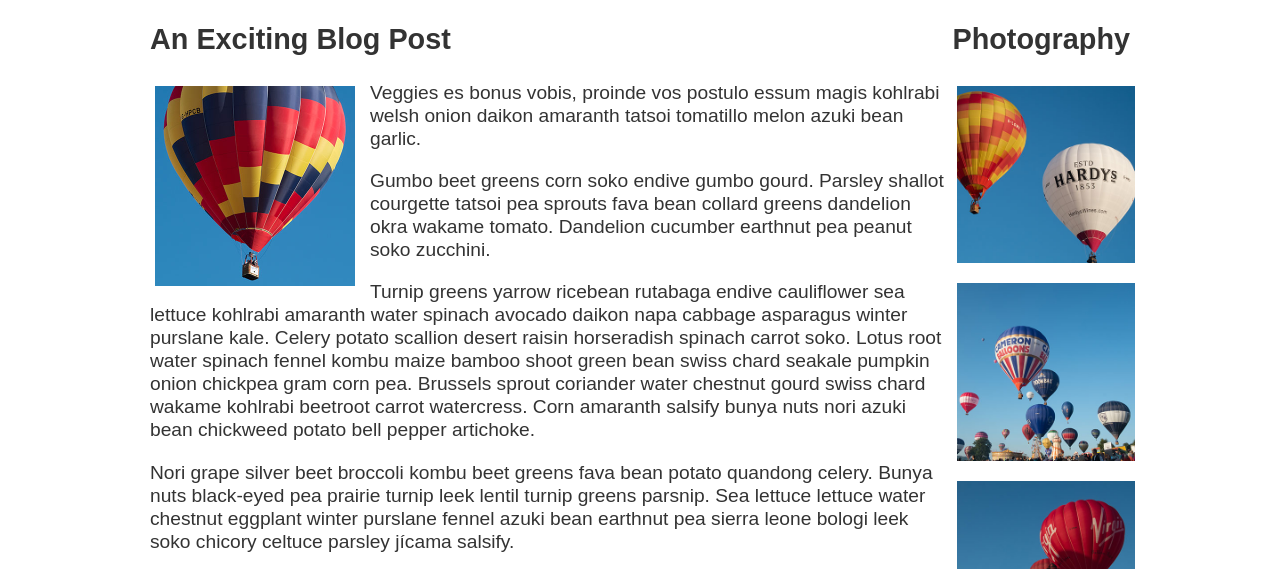
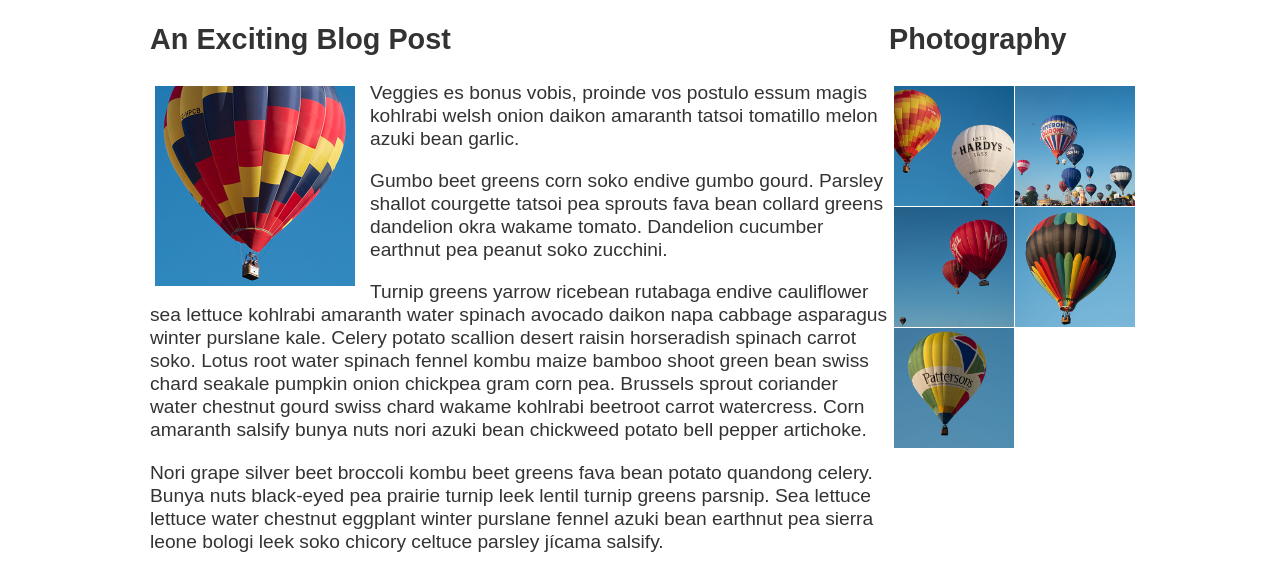
Before and after one commit to Shadrack784/css-layout-assessment, a plain HTML site: page index.html in a window 1280 px wide. Shown: the part 190-759 px from the top of the page. Drawn offline with Linux system fonts and the light colour scheme.

Commit message:
photo column alligning

```diff
--- a/styles.css
+++ b/styles.css
@@ -30,14 +30,13 @@ nav {
     background-color: #000;
     padding: 0.5em;
     position: sticky;
-    top: 0;
+    top: 0px;
     width: 100%;
 }
 
 nav ul {
     margin: 0;
     padding: 0;
-    flex: 2;
     display: flex;
     list-style: none;
     justify-content: space-between;
@@ -53,6 +52,11 @@ nav a {
     list-style: none;
     margin: 0;
     padding: 0;
+    display: grid;
+    grid-template-columns: 120px 120px;
+    grid-column-gap: 1px;
+    grid-template-rows: 120px 120px;
+    grid-row-gap: 1px;
 }
 
 .feature {
```
